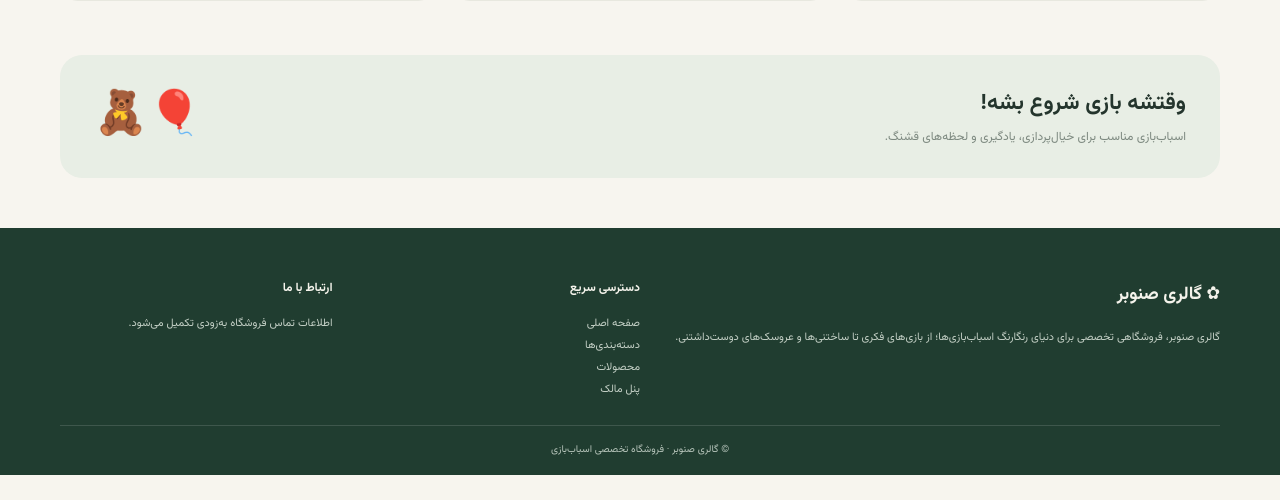
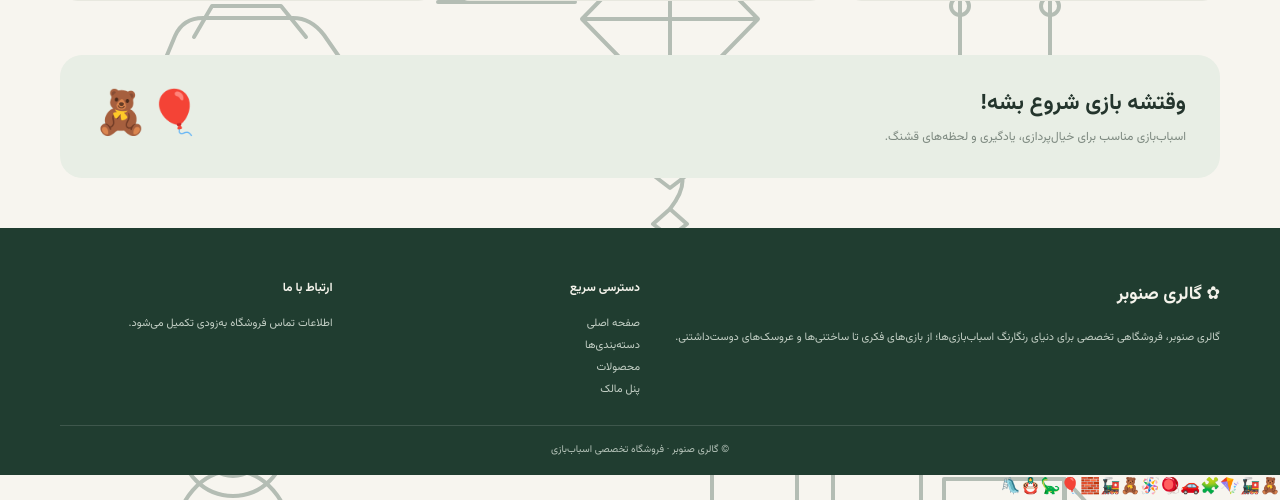
Before and after one commit to mon9900mr/galerysenobar, a PHP site: page / in a window 1280 px wide. Shown: the part 2111-2611 px from the top of the page. Before the commit the page ends 2586 px from the top, so only its background shows below. Run offline with PHP 8.4, Linux system fonts and the light colour scheme.

Commit message:
Replace emoji decorations with monochrome SVG background

```diff
--- a/theme-toys.css
+++ b/theme-toys.css
@@ -9,11 +9,11 @@ body.senobar-dark :is(button.btn.outline,.btn-outline){background:#24352c!import
 body.senobar-dark :is(table th,table td){border-color:var(--sb-night-line)!important}
 body.senobar-dark :is(.notice,.alert){background:#332b1d!important;color:#ead2a5!important;border-color:#5d4a2b!important}
 body.senobar-dark .pill{background:#294637!important;color:#dcebe0!important}
-.senobar-toy-world{position:fixed;inset:0;overflow:hidden;pointer-events:none;z-index:2;opacity:.22}
-.senobar-toy{position:absolute;left:var(--x);top:var(--y);font-size:var(--s);filter:drop-shadow(0 5px 5px #22382b18);animation:senobar-float var(--t) ease-in-out var(--delay) infinite alternate;will-change:transform}
-@keyframes senobar-float{0%{transform:translate3d(0,12px,0) rotate(-9deg)}50%{transform:translate3d(18px,-18px,0) rotate(8deg)}100%{transform:translate3d(-12px,9px,0) rotate(-4deg)}}
+body{background-image:url("toy-background.svg")!important;background-repeat:repeat!important;background-size:1200px 800px!important;background-attachment:fixed!important;animation:senobar-bg-drift 90s linear infinite!important}
+@keyframes senobar-bg-drift{from{background-position:0 0}to{background-position:1200px 800px}}
+body.senobar-dark{background-image:url("toy-background.svg")!important}
 .senobar-theme-toggle{position:fixed!important;left:18px!important;bottom:18px!important;z-index:10000!important;border:1px solid #9caf9f!important;border-radius:999px!important;padding:11px 16px!important;background:#fff!important;color:#234333!important;box-shadow:0 8px 25px #203d3026!important;font:700 12px Vazirmatn,Tahoma,sans-serif!important;cursor:pointer!important;transition:transform .2s,background .2s!important}
 .senobar-theme-toggle:hover{transform:translateY(-3px)}
 body.senobar-dark .senobar-theme-toggle{background:#263a2e!important;color:#f0f6f0!important;border-color:#536b5a!important}
-@media(max-width:600px){.senobar-toy-world{opacity:.13}.senobar-theme-toggle{left:12px!important;bottom:12px!important;padding:9px 12px!important}}
-@media(prefers-reduced-motion:reduce){.senobar-toy{animation:none}.senobar-theme-toggle{transition:none}}
+@media(max-width:600px){body{background-size:900px 600px!important}.senobar-theme-toggle{left:12px!important;bottom:12px!important;padding:9px 12px!important}}
+@media(prefers-reduced-motion:reduce){body{animation:none!important}.senobar-theme-toggle{transition:none}}
```
